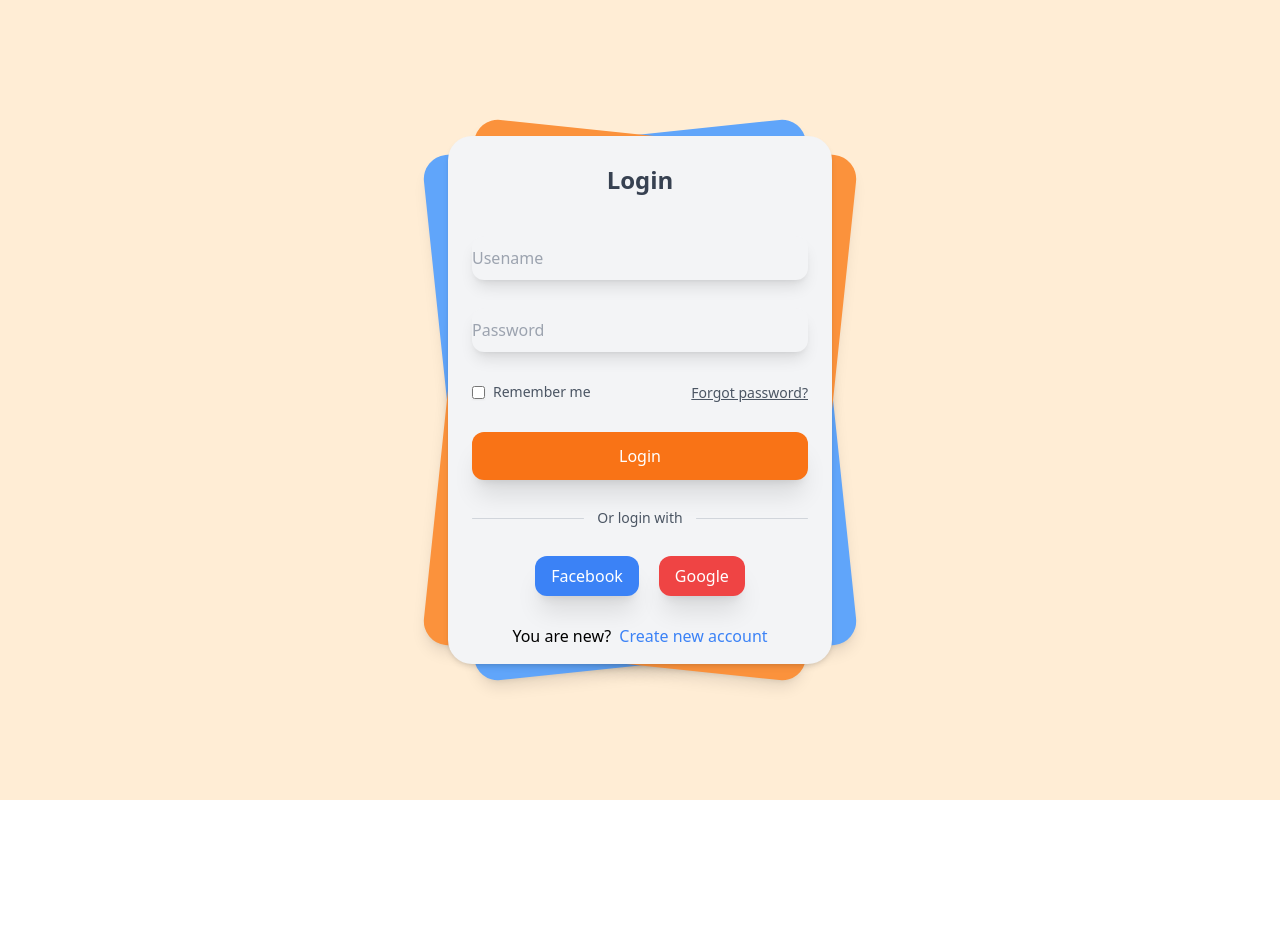
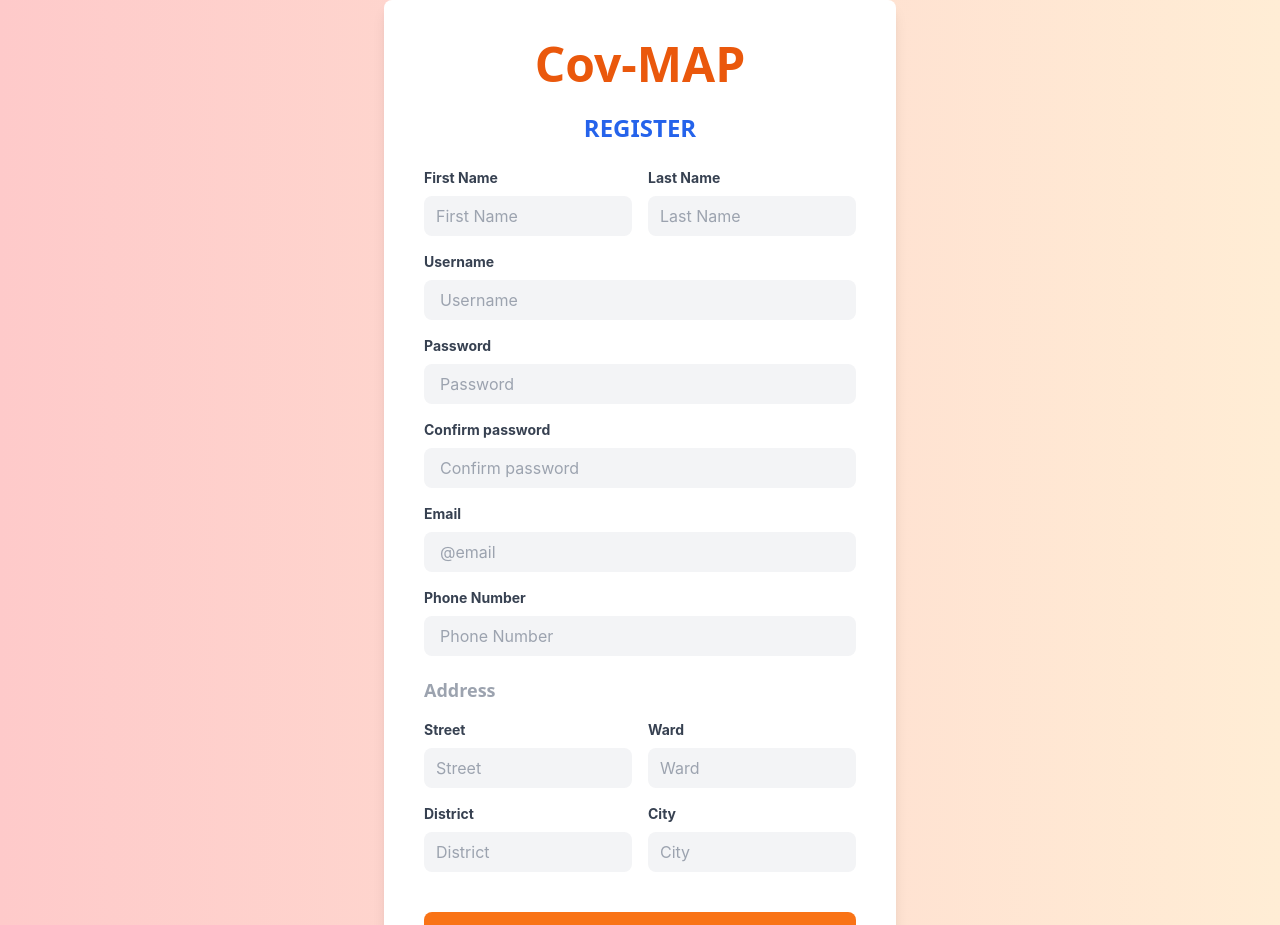
Before and after one commit to thtngan/FDI-CaBaBu, a React (Create React App) app in the folder cov-map/: page /register in a window 1280 px wide. Shown: the top 925 px of the page. Before the commit the page ends 800 px from the top, so only its background shows below. Built offline with nearby package versions, Linux system fonts and the light colour scheme.

Commit message:
add register

```diff
--- a/cov-map/src/App.js
+++ b/cov-map/src/App.js
@@ -5,12 +5,13 @@ import WantToHelp from "./pages/WantToHelp";
 import Header from "./components/header/Header";
 import HelpForm from "./pages/HelpForm";
 import Login from "./pages/Login";
+import Register from "./pages/Register";
+//import AboutUs from "./pages/AboutUs";
 export default function App() {
   return (
     <div className="App">
-      {/*<HelpForm/> */}
+      <Register/>
       {/* <SendHelp/> */}
-      <Login/>
     </div>
   );
 }
--- a/cov-map/src/pages/Login.js
+++ b/cov-map/src/pages/Login.js
@@ -1,16 +1,18 @@
 export default function Login(){
     return (
         <div class="font-sans">
-            <div class="relative min-h-screen flex flex-col sm:justify-center items-center bg-orange-100">
+            <div class="relative min-h-screen flex flex-col sm:justify-center items-center bg-gradient-to-r from-red-200 to-orange-100
+">
                 <div class="relative sm:max-w-sm w-full">
                     <div class="card bg-blue-400 shadow-lg  w-full h-full rounded-3xl absolute  transform -rotate-6"></div>
                     <div class="card bg-orange-400 shadow-lg  w-full h-full rounded-3xl absolute  transform rotate-6"></div>
                     <div class="relative w-full rounded-3xl  px-6 py-4 bg-gray-100 shadow-md">
-                        <label for="" class="block mt-3 text-2xl text-gray-700 text-center font-semibold">
-                            Login
+                    <img class="object-contain h-11 w-11" src="/logoCovMAP-02.svg" alt="logo"></img>
+                        <label for="" class="block mt-3 text-2xl text-gray-700 text-center font-semisolid">
+                            WELCOME!
                         </label>
                         <form method="#" action="#" class="mt-10">
-                            <input type="email" placeholder="Usename" class="mt-1 block w-full border-none bg-gray-100 h-11 rounded-xl shadow-lg hover:bg-blue-100 focus:bg-blue-100 focus:ring-0"/>
+                            <input type="text" placeholder="Username" class="mt-1 block w-full border-none bg-gray-100 h-11 rounded-xl shadow-lg hover:bg-blue-100 focus:bg-blue-100 focus:ring-0"/>
 
                             <div class="mt-7">
                                 <input type="password" placeholder="Password" class="mt-1 block w-full border-none bg-gray-100 h-11 rounded-xl shadow-lg hover:bg-blue-100 focus:bg-blue-100 focus:ring-0"/>
--- /dev/null
+++ b/cov-map/src/pages/Register.js
@@ -0,0 +1,117 @@
+export default function Register(){
+    return (
+    <div class="relative min-h-screen flex flex-col bg-indigo-100 flex justify-center items-center bg-gradient-to-r from-red-200 to-orange-100">
+        <div class="lg:w-2/5 md:w-1/2 w-2/3">
+            <form class="bg-white p-10 rounded-lg shadow-lg min-w-full">
+                <h1 class="text-center text-5xl mb-6 text-orange-600 font-bold font-sans">Cov-MAP</h1>
+                <h2 class="text-center text-2xl mb-6 text-blue-600 font-bold font-sans">REGISTER</h2>
+
+                <div class="mb-4 md:flex md:justify-between">
+                    <div class="mb-4 md:mr-2 md:mb-0">
+                        <label class="block mb-2 text-sm font-bold text-gray-700" for="firstName">
+                            First Name
+                        </label>
+                        <input
+                            class="w-full bg-gray-100 px-3 py-2 rounded-lg focus:outline-none" type="text" name="FirstName" id="FirstName" placeholder="First Name"
+                        />
+                    </div>
+                    <div class="md:ml-2">
+                        <label class="block mb-2 text-sm font-bold text-gray-700" for="lastName">
+                            Last Name
+                        </label>
+                        <input
+                            class="w-full bg-gray-100 px-3 py-2 rounded-lg focus:outline-none" type="text" name="LastName" id="LastName" placeholder="Last Name"
+                        />
+				    </div>
+			    </div>
+
+                <div>
+                    <label class="block mb-2 text-sm font-bold text-gray-700" for="username">Username</label>
+                    <input class="w-full mb-4 bg-gray-100 px-4 py-2 rounded-lg focus:outline-none" type="text" name="username" id="username" placeholder="Username" />
+                </div>
+
+                <div>
+                    <label class="block mb-2 text-sm font-bold text-gray-700" for="password">Password</label>
+                    <input class="w-full mb-4 bg-gray-100 px-4 py-2 rounded-lg focus:outline-none" type="text" name="password" id="password" placeholder="Password" />
+                </div>
+
+                <div>
+                    <label class="block mb-2 text-sm font-bold text-gray-700" for="confirm">Confirm password</label>
+                    <input class="w-full mb-4 bg-gray-100 px-4 py-2 rounded-lg focus:outline-none" type="text" name="confirm" id="confirm" placeholder="Confirm password" />
+                </div>
+
+                <div>
+                    <label class="block mb-2 text-sm font-bold text-gray-700" for="email">Email</label>
+                    <input class="w-full mb-4 bg-gray-100 px-4 py-2 rounded-lg focus:outline-none" type="text" name="email" id="email" placeholder="@email" />
+                </div>
+
+                <div>
+                    <label class="block mb-2 text-sm font-bold text-gray-700" for="text">Phone Number</label>
+                    <input class="w-full mb-5 bg-gray-100 px-4 py-2 rounded-lg focus:outline-none" type="text" name="PhoneNumber" id="PhoneNumber" placeholder="Phone Number" />
+                </div>
+
+                <h2 class="text-left text-lg mb-4 text-gray-400 font-bold font-sans">Address</h2>
+
+                <div>
+                    <div class="mb-4 md:flex md:justify-between">
+                        <div class="mb-4 md:mr-2 md:mb-0">
+                            <label class="block mb-2 text-sm font-bold text-gray-700" for="Street">
+                                Street
+                            </label>
+                            <input
+                                class="w-full bg-gray-100 px-3 py-2 rounded-lg focus:outline-none" type="text" name="Street" id="Street" placeholder="Street"
+                            />
+                        </div>
+                        <div class="md:ml-2">
+                            <label class="block mb-2 text-sm font-bold text-gray-700" for="Ward">
+                                Ward
+                            </label>
+                            <input
+                                class="w-full bg-gray-100 px-3 py-2 rounded-lg focus:outline-none" type="text" name="Ward" id="Ward" placeholder="Ward"
+                            />
+                        </div>
+                    </div>
+                    <div class="mb-4 md:flex md:justify-between">
+                        <div class="mb-4 md:mr-2 md:mb-0">
+                            <label class="block mb-2 text-sm font-bold text-gray-700" for="District">
+                                District
+                            </label>
+                            <input
+                                class="w-full bg-gray-100 px-3 py-2 rounded-lg focus:outline-none" type="text" name="District" id="District" placeholder="District"
+                            />
+                        </div>
+                        <div class="md:ml-2">
+                            <label class="block mb-2 text-sm font-bold text-gray-700" for="City">
+                                City
+                            </label>
+                            <input
+                                class="w-full bg-gray-100 px-3 py-2 rounded-lg focus:outline-none" type="text" name="City" id="City" placeholder="City"
+                            />
+                        </div>
+                    </div>
+                </div>
+
+                <button type="submit" class="w-full mt-6 bg-indigo-600 rounded-lg px-4 py-2 text-lg text-white bg-orange-500 hover:bg-orange-700 tracking-wide font-semibold font-sans">Register</button>
+
+                <hr class="mb-6 border-t" />
+				<div class="text-center">
+					<a
+						class="inline-block text-sm text-blue-500 align-baseline hover:text-blue-800"
+					    href="#">
+					    Forgot Password?
+					</a>
+				</div>
+				<div class="text-center">
+					<a
+						class="inline-block text-sm text-blue-500 align-baseline hover:text-blue-800"
+						href="./index.html">
+						Already have an account? Login!
+					</a>
+				</div>
+            </form>
+        </div>
+
+    </div>
+
+    );
+}
```
Also changed, not shown: cov-map/src/pages/AboutUs.js (added).
